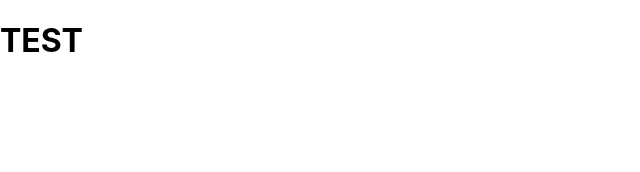
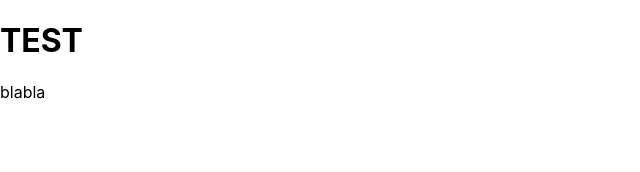
Before and after one commit to rachOS/hackathon-travel-canap, a React (Create React App) app: page / in a window 1280 px wide. Shown: the top 172 px of the page, without its empty margins (0-640 px from the left). Built offline with nearby package versions, Linux system fonts and the light colour scheme.

Commit message:
initialise App

```diff
--- a/src/App.js
+++ b/src/App.js
@@ -1,10 +1,11 @@
 import React from 'react';
 import './App.css';
-
+import Test from './components/Test'
 function App() {
   return (
     <>
       <h1>TEST</h1>
+      <Test/>
     </>
   );
 }
--- /dev/null
+++ b/src/components/Test.js
@@ -0,0 +1,7 @@
+import React from 'react'
+
+export default function Test(){
+    return(
+        <div>blabla</div>
+    )
+}
```
